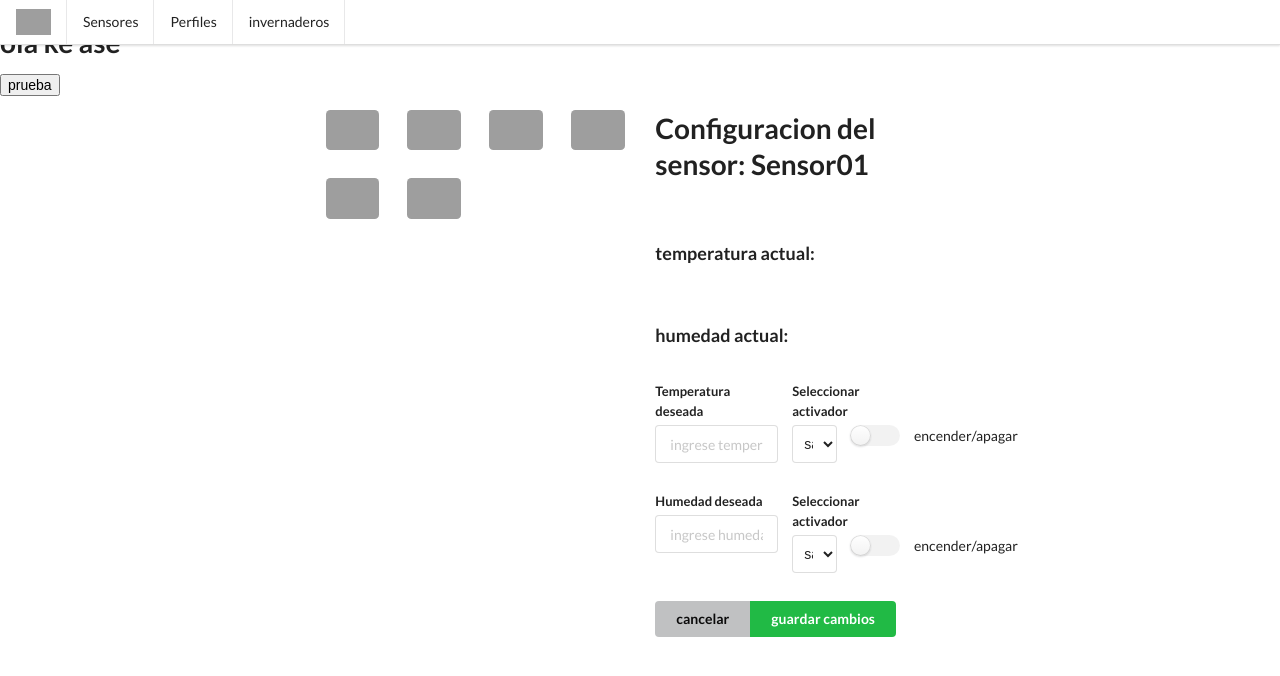
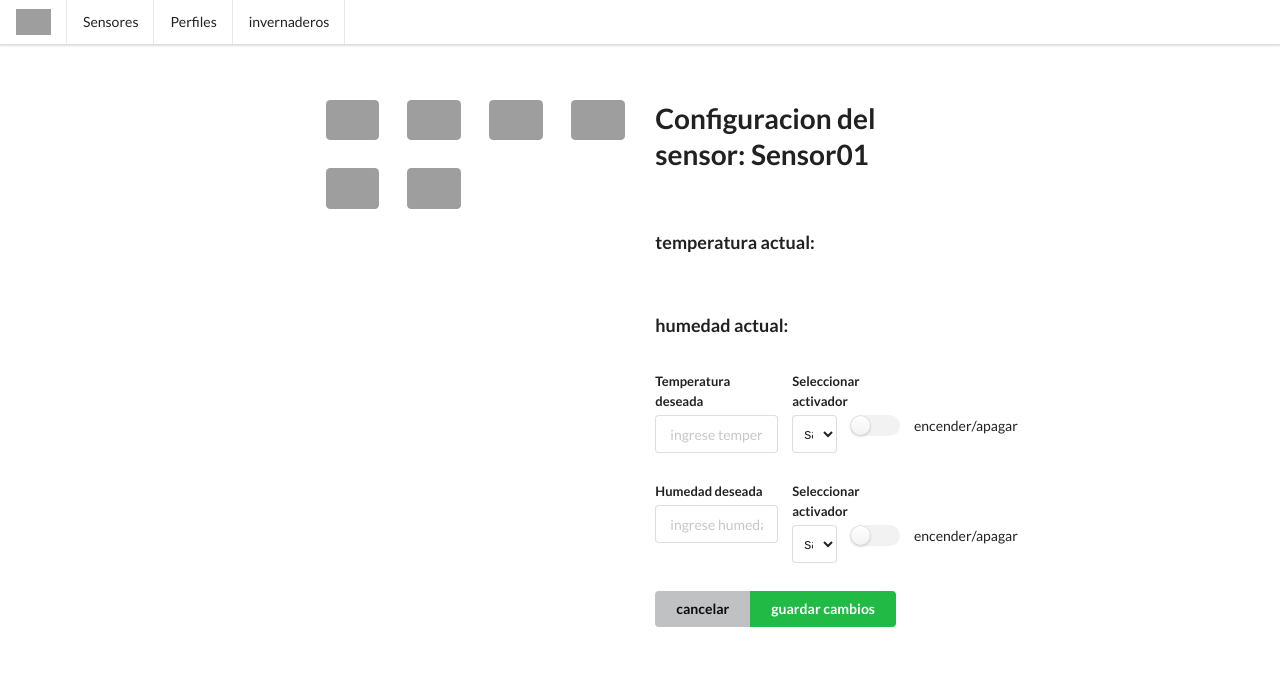
Before and after one commit to novaxtrem/inverna, a plain HTML site: page index.html in a window 1280 px wide. Drawn offline with nearby package versions, Linux system fonts and the light colour scheme; grey boxes are pictures that could not be loaded.

Commit message:
Update index.html

```diff
--- a/index.html
+++ b/index.html
@@ -16,8 +16,7 @@
 
 <body>
 
-    <h1 id="dato">ola ke ase</h1>
-    <button id="test" type="button">prueba</button>
+
 
     <div class="ui top fixed menu">
         <div class="item">
@@ -27,11 +26,11 @@
         <a class="item">Perfiles</a>
         <a class="item">invernaderos</a>
     </div>
+    <br>
+    <br> <br>
 
-    <p></p>
-
-
-
+    <br>
+    <br>
     <div class="ui two column centered grid">
 
         <div class="four column centered row">
```
